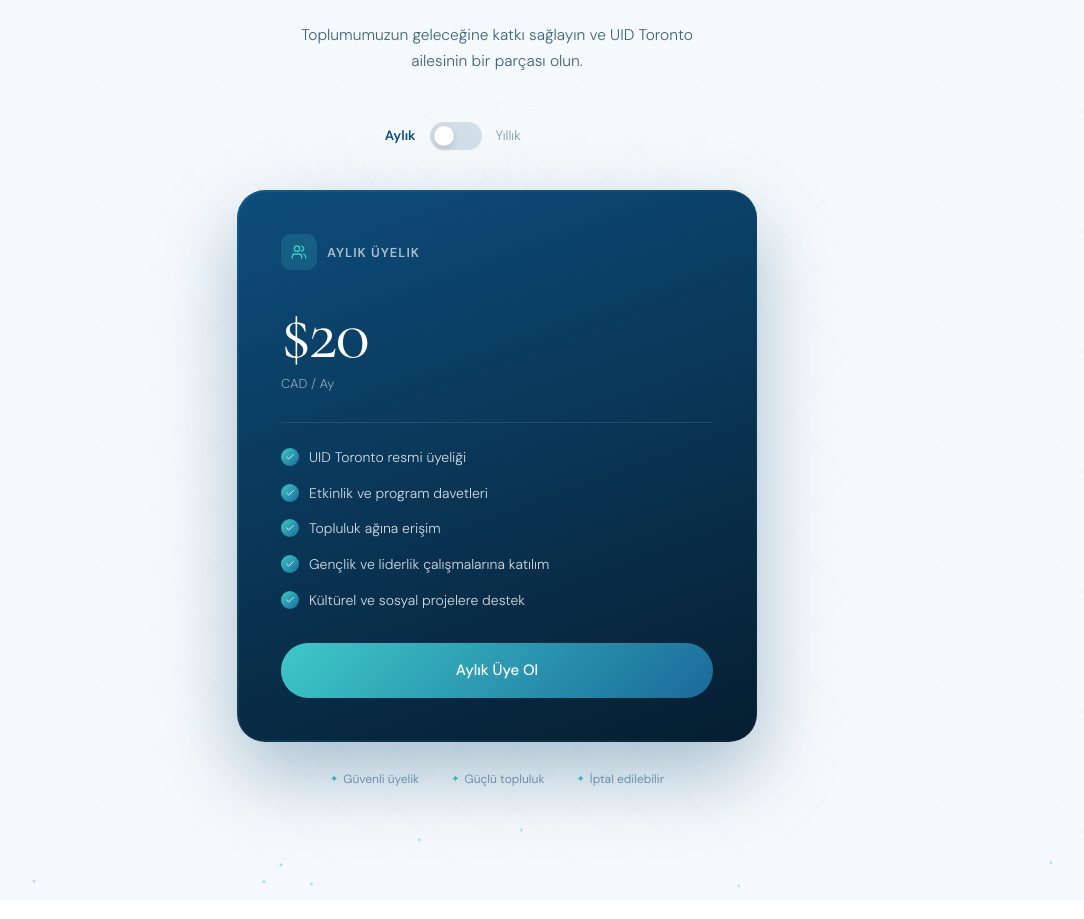
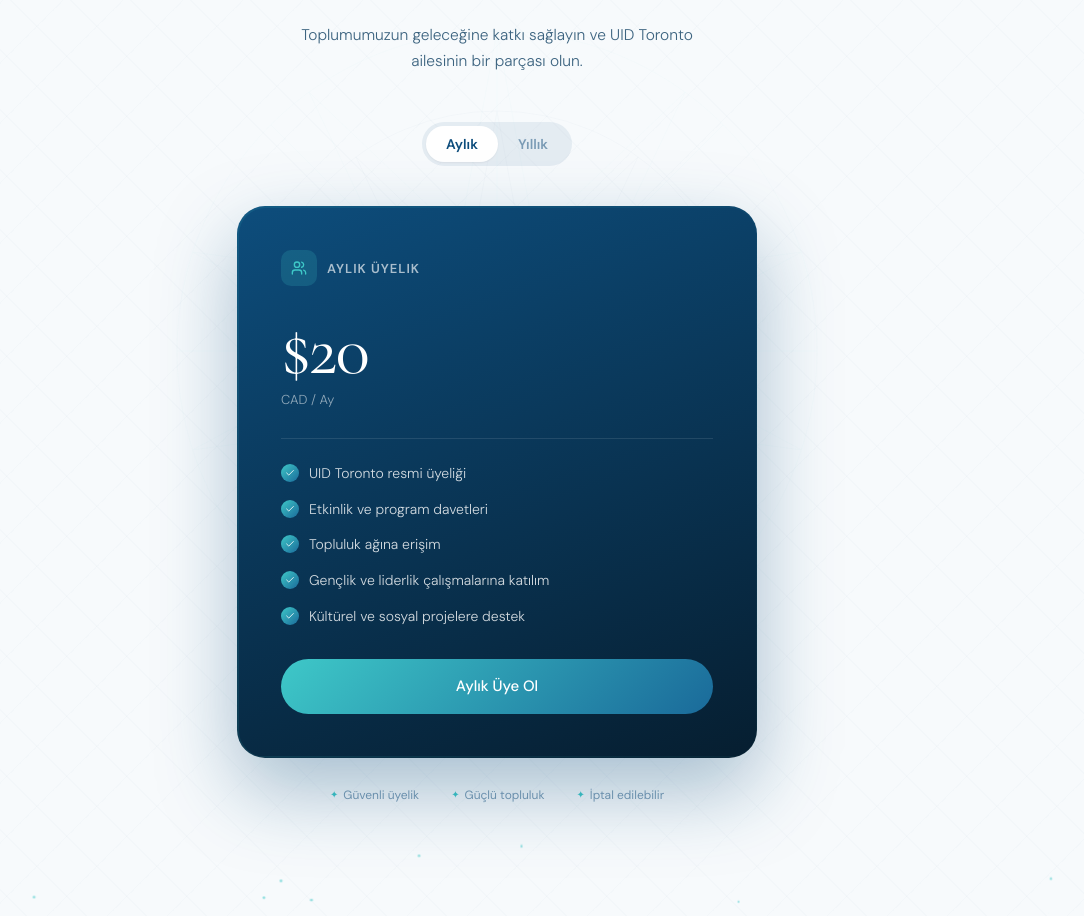
Before and after one commit to Rubytech1/uidweb, a React (Vite) app: page / in a window 1280 px wide. Shown: the part 3928-4847 px from the top of the page, without its empty margins (143-1227 px from the left). Built offline with nearby package versions, Linux system fonts and the light colour scheme.

Commit message:
Update MembershipSection UI

```diff
--- a/package.json
+++ b/package.json
@@ -13,10 +13,14 @@
   "dependencies": {
     "@supabase/supabase-js": "^2.57.4",
     "@types/react-router-dom": "^5.3.3",
+    "class-variance-authority": "^0.7.1",
+    "clsx": "^2.1.1",
+    "framer-motion": "^12.42.2",
     "lucide-react": "^0.344.0",
     "react": "^18.3.1",
     "react-dom": "^18.3.1",
-    "react-router-dom": "^7.17.0"
+    "react-router-dom": "^7.17.0",
+    "tailwind-merge": "^3.6.0"
   },
   "devDependencies": {
     "@eslint/js": "^9.9.1",
--- a/src/components/MembershipSection.tsx
+++ b/src/components/MembershipSection.tsx
@@ -2,12 +2,17 @@ import { useEffect, useRef, useState } from 'react';
 import { Check, Users } from 'lucide-react';
 import { useLang } from '../context/LangContext';
 import { RosetteWatermark } from './BackgroundDecor';
+import { PricingTab } from './ui/pricing-tab';
 
 export default function MembershipSection() {
   const { t, lang } = useLang();
   const sectionRef = useRef<HTMLDivElement>(null);
   const [visible, setVisible] = useState(false);
   const [yearly, setYearly] = useState(false);
+
+  const monthlyLabel = lang === 'TR' ? 'Aylık' : 'Monthly';
+  const yearlyLabel = lang === 'TR' ? 'Yıllık' : 'Yearly';
+  const selected = yearly ? yearlyLabel : monthlyLabel;
 
   useEffect(() => {
     const observer = new IntersectionObserver(
@@ -19,7 +24,6 @@ export default function MembershipSection() {
   }, []);
 
   const plan = yearly ? t.membership.yearly : t.membership.monthly;
-  const savingsLabel = lang === 'TR' ? '2 ay ücretsiz' : '2 months free';
 
   return (
     <section id="uye" className="section-pad" style={{ padding: '7rem 2rem', background: 'var(--off-white)', position: 'relative', overflow: 'hidden' }}>
@@ -44,34 +48,20 @@ export default function MembershipSection() {
           </p>
         </div>
 
-        {/* Toggle */}
-        <div style={{ display: 'flex', alignItems: 'center', justifyContent: 'center', gap: '14px', marginBottom: '2.5rem' }}>
-          <span style={{ fontSize: '13.5px', fontWeight: yearly ? 300 : 600, color: yearly ? 'var(--text-soft)' : 'var(--uid-navy)', transition: 'all 0.3s' }}>
-            {lang === 'TR' ? 'Aylık' : 'Monthly'}
-          </span>
-          <button
-            onClick={() => setYearly(v => !v)}
-            style={{
-              width: '52px', height: '28px', borderRadius: '99px', border: 'none', cursor: 'pointer', position: 'relative', padding: 0,
-              background: yearly ? 'linear-gradient(135deg, var(--uid-teal), var(--uid-mid))' : 'rgba(13,77,124,0.15)',
-              transition: 'background 0.35s',
-            }}
-          >
-            <span style={{
-              position: 'absolute', top: '4px', left: yearly ? '28px' : '4px',
-              width: '20px', height: '20px', borderRadius: '50%', background: '#fff',
-              boxShadow: '0 2px 6px rgba(0,0,0,0.18)',
-              transition: 'left 0.35s cubic-bezier(0.4,0,0.2,1)',
-            }} />
-          </button>
-          <span style={{ display: 'flex', alignItems: 'center', gap: '6px' }}>
-            <span style={{ fontSize: '13.5px', fontWeight: yearly ? 600 : 300, color: yearly ? 'var(--uid-navy)' : 'var(--text-soft)', transition: 'all 0.3s' }}>
-              {lang === 'TR' ? 'Yıllık' : 'Yearly'}
-            </span>
-            <span style={{ fontSize: '10px', fontWeight: 600, background: 'rgba(62,200,200,0.14)', color: 'var(--uid-teal)', border: '1px solid rgba(62,200,200,0.3)', borderRadius: '99px', padding: '2px 8px', letterSpacing: '0.3px', opacity: yearly ? 1 : 0, transition: 'opacity 0.3s' }}>
-              {savingsLabel}
-            </span>
-          </span>
+        {/* Tab toggle */}
+        <div className="flex justify-center mb-10">
+          <div className="flex rounded-full p-1" style={{ background: 'rgba(13,77,124,0.08)' }}>
+            <PricingTab
+              text={monthlyLabel}
+              selected={selected === monthlyLabel}
+              setSelected={v => setYearly(v === yearlyLabel)}
+            />
+            <PricingTab
+              text={yearlyLabel}
+              selected={selected === yearlyLabel}
+              setSelected={v => setYearly(v === yearlyLabel)}
+            />
+          </div>
         </div>
 
         {/* Card */}
@@ -96,19 +86,17 @@ export default function MembershipSection() {
             <div style={{ width: '36px', height: '36px', borderRadius: '10px', background: 'rgba(62,200,200,0.18)', display: 'flex', alignItems: 'center', justifyContent: 'center', flexShrink: 0 }}>
               <Users size={16} style={{ color: 'var(--uid-teal)' }} />
             </div>
-            <p style={{ fontFamily: "'DM Sans', sans-serif", fontSize: '13px', fontWeight: 600, letterSpacing: '1px', textTransform: 'uppercase', color: 'rgba(255,255,255,0.65)', margin: 0, transition: 'all 0.3s' }}>
+            <p style={{ fontFamily: "'DM Sans', sans-serif", fontSize: '13px', fontWeight: 600, letterSpacing: '1px', textTransform: 'uppercase', color: 'rgba(255,255,255,0.65)', margin: 0 }}>
               {plan.name}
             </p>
           </div>
 
           {/* Price */}
           <div style={{ marginBottom: '1.75rem' }}>
-            <div style={{ display: 'flex', alignItems: 'baseline', gap: '4px' }}>
-              <span style={{ fontFamily: "'Cormorant Garamond', serif", fontSize: '72px', fontWeight: 400, color: '#fff', lineHeight: 1, letterSpacing: '-2px', transition: 'all 0.3s' }}>
-                {plan.price}
-              </span>
-            </div>
-            <p style={{ fontSize: '13px', fontWeight: 300, color: 'rgba(255,255,255,0.55)', margin: '4px 0 0', transition: 'all 0.3s' }}>
+            <span style={{ fontFamily: "'Cormorant Garamond', serif", fontSize: '72px', fontWeight: 400, color: '#fff', lineHeight: 1, letterSpacing: '-2px' }}>
+              {plan.price}
+            </span>
+            <p style={{ fontSize: '13px', fontWeight: 300, color: 'rgba(255,255,255,0.55)', margin: '4px 0 0' }}>
               {plan.period}
             </p>
           </div>
--- /dev/null
+++ b/src/components/ui/badge.tsx
@@ -0,0 +1,28 @@
+import * as React from "react"
+import { cva, type VariantProps } from "class-variance-authority"
+import { cn } from "../../lib/utils"
+
+const badgeVariants = cva(
+  "inline-flex items-center rounded-full border px-2.5 py-0.5 text-xs font-semibold transition-colors focus:outline-none focus:ring-2 focus:ring-ring focus:ring-offset-2",
+  {
+    variants: {
+      variant: {
+        default: "border-transparent bg-primary text-primary-foreground hover:bg-primary/80",
+        secondary: "border-transparent bg-secondary text-secondary-foreground hover:bg-secondary/80",
+        destructive: "border-transparent bg-destructive text-destructive-foreground hover:bg-destructive/80",
+        outline: "text-foreground",
+      },
+    },
+    defaultVariants: { variant: "default" },
+  }
+)
+
+export interface BadgeProps
+  extends React.HTMLAttributes<HTMLDivElement>,
+    VariantProps<typeof badgeVariants> {}
+
+export function Badge({ className, variant, ...props }: BadgeProps) {
+  return <div className={cn(badgeVariants({ variant }), className)} {...props} />
+}
+
+export { badgeVariants }
--- /dev/null
+++ b/src/components/ui/pricing-tab.tsx
@@ -0,0 +1,33 @@
+"use client"
+
+import * as React from "react"
+import { motion } from "framer-motion"
+import { cn } from "../../lib/utils"
+
+interface TabProps {
+  text: string
+  selected: boolean
+  setSelected: (text: string) => void
+}
+
+export function PricingTab({ text, selected, setSelected }: TabProps) {
+  return (
+    <button
+      onClick={() => setSelected(text)}
+      className={cn(
+        "relative w-fit px-5 py-2 text-sm font-semibold capitalize",
+        "transition-colors duration-200",
+        selected ? "text-[var(--uid-navy)]" : "text-[var(--text-soft)]"
+      )}
+    >
+      <span className="relative z-10">{text}</span>
+      {selected && (
+        <motion.span
+          layoutId="pricing-tab"
+          transition={{ type: "spring", duration: 0.4 }}
+          className="absolute inset-0 z-0 rounded-full bg-white shadow-sm"
+        />
+      )}
+    </button>
+  )
+}
--- /dev/null
+++ b/src/lib/utils.ts
@@ -0,0 +1,6 @@
+import { type ClassValue, clsx } from 'clsx';
+import { twMerge } from 'tailwind-merge';
+
+export function cn(...inputs: ClassValue[]) {
+  return twMerge(clsx(inputs));
+}
```
Also changed, not shown: 1 other file (tests, documents, lock files or other folders).
